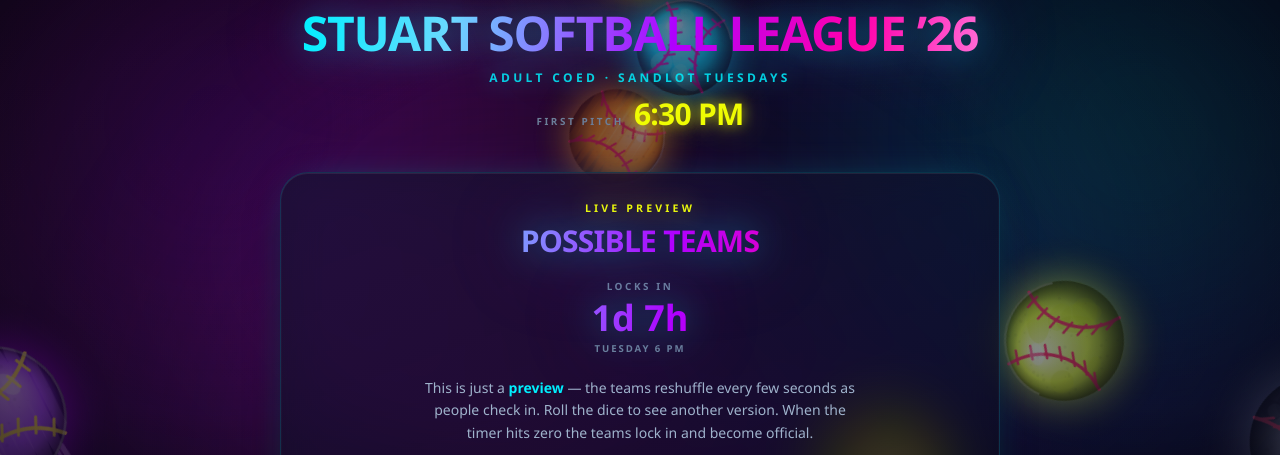
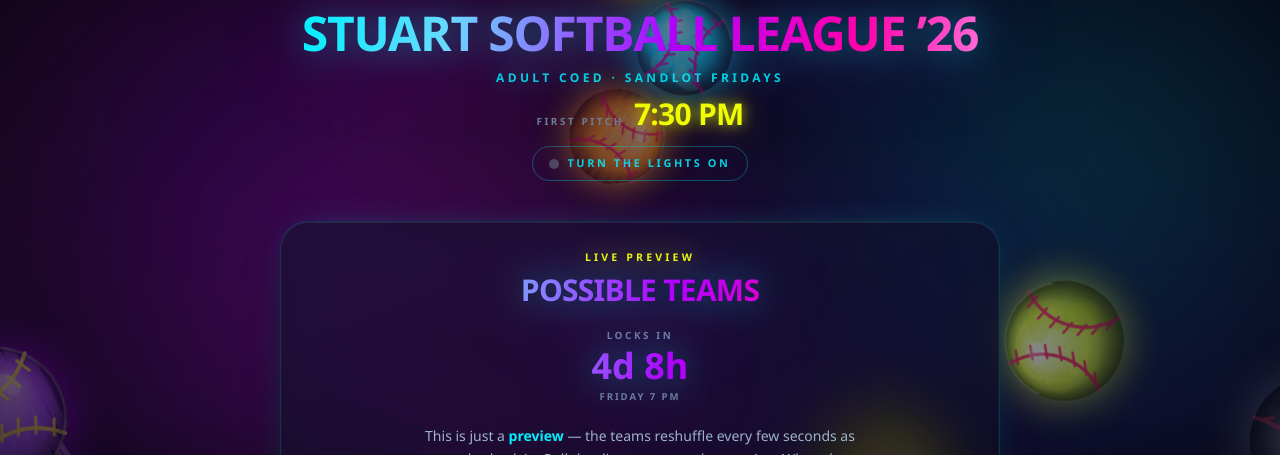
Before and after one commit to t3kdesigns03/StuartSoftballLeague, a Next.js app: page / in a window 1280 px wide. Shown: the part 152-607 px from the top of the page. Built offline with nearby package versions, Linux system fonts and the light colour scheme; no server answers; the database is empty.

Commit message:
feat: add LightsToggle component for playful light effects

```diff
--- a/src/app/globals.css
+++ b/src/app/globals.css
@@ -180,6 +180,90 @@ body {
 }
 
 /* --------------------------------------------------------------------------
+   Friday Night Lights — the "Turn the lights on" toggle
+   LightsToggle.tsx sets `.lights-on` on <html>; everything here reacts to it.
+   It is all compositor work (opacity + one-shot flicker + static box-shadows),
+   no new rAF loop, so it stays inside the background rendering budget.
+   -------------------------------------------------------------------------- */
+
+/* Stadium floodlight wash. Sits above the cosmic background (z-0) and below the
+   content layer (z-10 in layout.tsx), so it floods the night sky without
+   washing out the text on top of it. */
+body::after {
+  content: "";
+  position: fixed;
+  inset: 0;
+  z-index: 5;
+  pointer-events: none;
+  opacity: 0;
+  transition: opacity 0.6s ease;
+  background:
+    radial-gradient(
+      65% 55% at 16% -10%,
+      rgba(255, 247, 220, 0.55) 0%,
+      transparent 68%
+    ),
+    radial-gradient(
+      65% 55% at 84% -10%,
+      rgba(214, 246, 255, 0.5) 0%,
+      transparent 68%
+    ),
+    radial-gradient(
+      140% 100% at 50% -20%,
+      rgba(255, 240, 205, 0.16) 0%,
+      transparent 60%
+    );
+  mix-blend-mode: screen;
+}
+
+html.lights-on body::after {
+  opacity: 1;
+  animation: lights-flicker 0.85s ease-out both;
+}
+
+@keyframes lights-flicker {
+  0% {
+    opacity: 0;
+  }
+  9% {
+    opacity: 0.75;
+  }
+  14% {
+    opacity: 0.2;
+  }
+  22% {
+    opacity: 0.95;
+  }
+  30% {
+    opacity: 0.4;
+  }
+  42%,
+  100% {
+    opacity: 1;
+  }
+}
+
+/* Under the lights the neon rigs burn brighter. */
+html.lights-on .glass-panel {
+  border-color: rgba(0, 240, 255, 0.4);
+  box-shadow:
+    0 0 0 1px rgba(255, 255, 255, 0.04) inset,
+    0 1px 0 rgba(255, 255, 255, 0.1) inset,
+    0 24px 60px -20px rgba(0, 0, 0, 0.95),
+    0 0 90px -18px rgba(0, 240, 255, 0.6);
+}
+
+.text-glow-title {
+  transition: filter 0.55s ease;
+}
+
+html.lights-on .text-glow-title {
+  filter: brightness(1.12) saturate(1.12)
+    drop-shadow(0 0 22px rgba(0, 240, 255, 0.7))
+    drop-shadow(0 0 60px rgba(176, 0, 255, 0.55));
+}
+
+/* --------------------------------------------------------------------------
    Accessibility — kill all ambient motion for those who ask for it
    -------------------------------------------------------------------------- */
 
--- a/src/app/how-it-works/page.tsx
+++ b/src/app/how-it-works/page.tsx
@@ -5,19 +5,19 @@ import { ContentPage, ContentSection } from "@/components/ContentPage";
 export const metadata: Metadata = {
   title: "How the draft works · Stuart Softball League '26",
   description:
-    "Red rover draft, every week. Check in by Tuesday 6 PM, teams are drawn fresh, and you'll know your lineup before first pitch.",
+    "Red rover draft, every week. Check in by Friday 7 PM, teams are drawn fresh, and you'll know your lineup before first pitch.",
 };
 
 const STEPS = [
   {
     n: "01",
     title: "Check in each week",
-    body: "Add your name on the main page any time before Tuesday at 6 PM. Every week is its own check-in — being on the roster doesn't automatically put you in a game, so tell us you're coming.",
+    body: "Add your name on the main page any time before Friday at 7 PM. Every week is its own check-in — being on the roster doesn't automatically put you in a game, so tell us you're coming.",
   },
   {
     n: "02",
     title: "Teams are drawn fresh",
-    body: "Red rover style: at the cutoff we shuffle everyone who checked in and deal two brand-new teams. Nothing carries over from last week. Whoever you played with on Tuesday, you probably won't next Tuesday.",
+    body: "Red rover style: at the cutoff we shuffle everyone who checked in and deal two brand-new teams. Nothing carries over from last week. Whoever you played with on Friday, you probably won't next Friday.",
   },
   {
     n: "03",
@@ -44,7 +44,7 @@ const STEPS = [
 export default function HowItWorksPage() {
   return (
     <ContentPage
-      eyebrow="Coed sandlot Tuesdays"
+      eyebrow="Coed sandlot Fridays"
       title="How the draft works"
       intro="No permanent teams, no stacked rosters, no politics. Show up, get shuffled, play ball."
     >
--- a/src/app/layout.tsx
+++ b/src/app/layout.tsx
@@ -6,7 +6,7 @@ import "./globals.css";
 
 const SITE_URL = "https://ssl.t3kdesigns.app";
 const DESCRIPTION =
-  "Check in for this week's Stuart Softball League game. Coed sandlot Tuesdays at 6:30, under the stars.";
+  "Check in for this week's Stuart Softball League game. Coed sandlot Fridays at 7:30, under the lights.";
 
 export const metadata: Metadata = {
   metadataBase: new URL(SITE_URL),
@@ -24,7 +24,7 @@ export const metadata: Metadata = {
         url: "/og-image.jpg",
         width: 1200,
         height: 630,
-        alt: "Stuart Softball League '26 — coed sandlot Tuesdays at 6:30 PM",
+        alt: "Stuart Softball League '26 — coed sandlot Fridays at 7:30 PM",
       },
     ],
   },
--- a/src/app/rules/page.tsx
+++ b/src/app/rules/page.tsx
@@ -13,7 +13,7 @@ type Rule = { n: number; title?: string; body: string };
 const RULES: Rule[] = [
   {
     n: 1,
-    body: "All games are played at Jim Kloewer Field @ Stuart Sports Complex. First pitch is 6:30 PM, with a 15-minute warm up prior to each game.",
+    body: "All games are played at Jim Kloewer Field @ Stuart Sports Complex. First pitch is 7:30 PM, with a 15-minute warm up prior to each game.",
   },
   {
     n: 2,
@@ -125,7 +125,7 @@ export default function RulesPage() {
     <ContentPage
       eyebrow="Stuart Softball League '26"
       title="League rules"
-      intro="Coed sandlot Tuesdays at Jim Kloewer Field. Must be 18 years old to play."
+      intro="Coed sandlot Fridays at Jim Kloewer Field. Must be 18 years old to play."
     >
       <ContentSection title="Before you read on">
         <p>
@@ -136,7 +136,7 @@ export default function RulesPage() {
           >
             how the draft works
           </a>
-          . Two teams, two randomly drawn captains, new rosters each Tuesday.
+          . Two teams, two randomly drawn captains, new rosters each Friday.
         </p>
         <p>
           All players must be 18 years or older and have a signed{" "}
--- a/src/components/DrawCountdown.tsx
+++ b/src/components/DrawCountdown.tsx
@@ -87,7 +87,7 @@ export function DrawCountdown({ checkedIn }: { checkedIn: number }) {
           <>
             <span className="text-neon-cyan">{checkedIn}</span> in the hat ·
             red rover draft{" "}
-            <span className="whitespace-nowrap">Tuesday 6 PM</span>
+            <span className="whitespace-nowrap">Friday 7 PM</span>
           </>
         )}
       </p>
--- a/src/components/FinalDraw.tsx
+++ b/src/components/FinalDraw.tsx
@@ -29,7 +29,7 @@ export function FinalDraw({ draw }: { draw: TeamDraw | null }) {
           id="final-draw-heading"
           className="text-glow-title mt-1.5 text-2xl font-black tracking-tight uppercase sm:text-3xl"
         >
-          Tuesday&rsquo;s Teams
+          Friday&rsquo;s Teams
         </h2>
         {draw.published_at && (
           <p className="text-starlight-faint mt-1.5 text-[0.68rem] font-bold tracking-[0.2em] uppercase">
--- a/src/components/Header.tsx
+++ b/src/components/Header.tsx
@@ -1,8 +1,9 @@
+import { LightsToggle } from "@/components/LightsToggle";
 import { SoftballIcon } from "@/components/SoftballIcon";
 
 /**
  * Site header. With no `subtitle` it renders the league's headline detail —
- * coed, Tuesdays, and first pitch at 6:30 — with the time given real emphasis,
+ * coed, Fridays, and first pitch at 7:30 — with the time given real emphasis,
  * since that is the thing people actually need to know. Inner pages pass their
  * own plain-text subtitle instead.
  */
@@ -38,7 +39,7 @@ export function Header({ subtitle }: { subtitle?: string }) {
         ) : (
           <div className="mt-3 flex flex-col items-center gap-2.5">
             <p className="text-neon-cyan/85 text-[0.68rem] font-bold tracking-[0.28em] uppercase drop-shadow-[0_0_10px_rgba(0,240,255,0.5)] sm:text-xs">
-              Adult coed &middot; Sandlot Tuesdays
+              Adult coed &middot; Sandlot Fridays
             </p>
 
             <p className="flex flex-wrap items-baseline justify-center gap-x-2.5 gap-y-1">
@@ -52,9 +53,11 @@ export function Header({ subtitle }: { subtitle?: string }) {
                     "0 0 14px rgba(240,255,0,0.75), 0 0 38px rgba(240,255,0,0.4)",
                 }}
               >
-                6:30 PM
+                7:30 PM
               </span>
             </p>
+
+            <LightsToggle />
           </div>
         )}
       </div>
--- /dev/null
+++ b/src/components/LightsToggle.tsx
@@ -0,0 +1,47 @@
+"use client";
+
+import { useEffect, useState } from "react";
+
+/**
+ * "Turn the lights on" — a playful toggle that kicks the Friday Night Lights
+ * effect in.
+ *
+ * It only flips a single `lights-on` class on the <html> element; every visual
+ * (a stadium floodlight wash, brighter neon rims, a one-shot flicker) lives in
+ * globals.css. That keeps this component free of any per-frame work and adds no
+ * second rAF loop, so it stays inside the background rendering budget the repo
+ * cares about. The class is removed on unmount, so navigating away from the
+ * home page turns the lights back off on its own.
+ */
+export function LightsToggle() {
+  const [on, setOn] = useState(false);
+
+  useEffect(() => {
+    const root = document.documentElement;
+    root.classList.toggle("lights-on", on);
+    return () => root.classList.remove("lights-on");
+  }, [on]);
+
+  return (
+    <button
+      type="button"
+      onClick={() => setOn((v) => !v)}
+      aria-pressed={on}
+      className={`mt-1 inline-flex items-center gap-2 rounded-full border px-4 py-2 text-[0.62rem] font-black tracking-[0.24em] uppercase transition-all duration-300 sm:text-[0.68rem] ${
+        on
+          ? "border-neon-yellow/70 text-neon-yellow bg-neon-yellow/10 drop-shadow-[0_0_16px_rgba(240,255,0,0.55)]"
+          : "border-neon-cyan/30 text-neon-cyan/85 hover:border-neon-cyan/60 hover:text-neon-cyan hover:drop-shadow-[0_0_12px_rgba(0,240,255,0.7)]"
+      }`}
+    >
+      <span
+        aria-hidden="true"
+        className={`inline-block h-2.5 w-2.5 rounded-full transition-all duration-300 ${
+          on
+            ? "bg-neon-yellow shadow-[0_0_12px_3px_rgba(240,255,0,0.8)]"
+            : "bg-starlight-faint/50"
+        }`}
+      />
+      {on ? "Lights are on" : "Turn the lights on"}
+    </button>
+  );
+}
--- a/src/components/SignupForm.tsx
+++ b/src/components/SignupForm.tsx
@@ -141,7 +141,7 @@ export function SignupForm({
         </span>
       </h2>
       <p className="text-starlight-dim mt-1.5 text-sm">
-        Add your name by <span className="whitespace-nowrap">Tuesday 6 PM</span>{" "}
+        Add your name by <span className="whitespace-nowrap">Friday 7 PM</span>{" "}
         to get on a team.
       </p>
 
@@ -326,7 +326,7 @@ export function SignupForm({
             role="status"
             className="text-neon-green animate-pop-in rounded-xl border border-[#39ff14]/40 bg-[#39ff14]/10 px-4 py-3 text-sm font-bold shadow-[0_0_28px_-10px_rgba(57,255,20,0.9)]"
           >
-            You&rsquo;re in! See you Tuesday. ⚾
+            You&rsquo;re in! See you Friday. ⚾
           </p>
         )}
 
--- a/src/components/SiteFooter.tsx
+++ b/src/components/SiteFooter.tsx
@@ -29,7 +29,7 @@ export function SiteFooter({ showAdmin = false }: { showAdmin?: boolean }) {
       </nav>
 
       <p className="text-starlight-faint/70 mt-5 text-[0.62rem] font-bold tracking-[0.2em] uppercase">
-        Teams are drawn Tuesdays · Play ball 6:30 PM
+        Teams are drawn Fridays · Play ball 7:30 PM
       </p>
 
       {showAdmin && (
--- a/src/components/TeamPreview.tsx
+++ b/src/components/TeamPreview.tsx
@@ -128,7 +128,7 @@ export function TeamPreview({
 
     // See DrawCountdown. This matters more here: the preview/locked switch is
     // driven off `now`, so a suspended tab can still be reshuffling a "preview"
-    // after 6 PM, when the teams are already decided.
+    // after 7 PM, when the teams are already decided.
     const resync = () => {
       if (document.visibilityState === "visible") tick();
     };
--- a/src/lib/cutoff.ts
+++ b/src/lib/cutoff.ts
@@ -1,8 +1,8 @@
 /**
  * Check-in cutoff.
  *
- * Tuesday 6:00 PM, league local time. Check-in stays open until then; the teams
- * are decided at 6 PM. Games follow at 6:30.
+ * Friday 7:00 PM, league local time. Check-in stays open until then; the teams
+ * are decided at 7 PM. Games follow at 7:30.
  *
  * This is a *soft* deadline. Nothing is locked when it passes — the admin can
  * still draw and publish whenever they like, and stragglers can still check in.
@@ -12,9 +12,9 @@
 
 export const LEAGUE_TIMEZONE = "America/Chicago";
 
-export const CUTOFF_LABEL = "Tuesday 6 PM";
-const CUTOFF_DAY = 2; // 2 = Tuesday
-const CUTOFF_HOUR = 18; // 18:00 — 6 PM
+export const CUTOFF_LABEL = "Friday 7 PM";
+const CUTOFF_DAY = 5; // 5 = Friday
+const CUTOFF_HOUR = 19; // 19:00 — 7 PM
 
 /** Wall-clock parts of `date` as seen in the league's timezone. */
 function leagueParts(date: Date) {
@@ -66,7 +66,7 @@ export function isPastCutoff(now = new Date()): boolean {
  *
  * Used to freeze the locked roster: only check-ins recorded *before* this
  * moment count toward the official draw. Without it a straggler adding their
- * name at 6:20 would change the lock seed and silently re-roll teams that had
+ * name at 7:20 would change the lock seed and silently re-roll teams that had
  * already been decided.
  */
 export function currentCutoffInstant(now = new Date()): Date {
```
Also changed, not shown: 2 other files (tests, documents, lock files or other folders).
